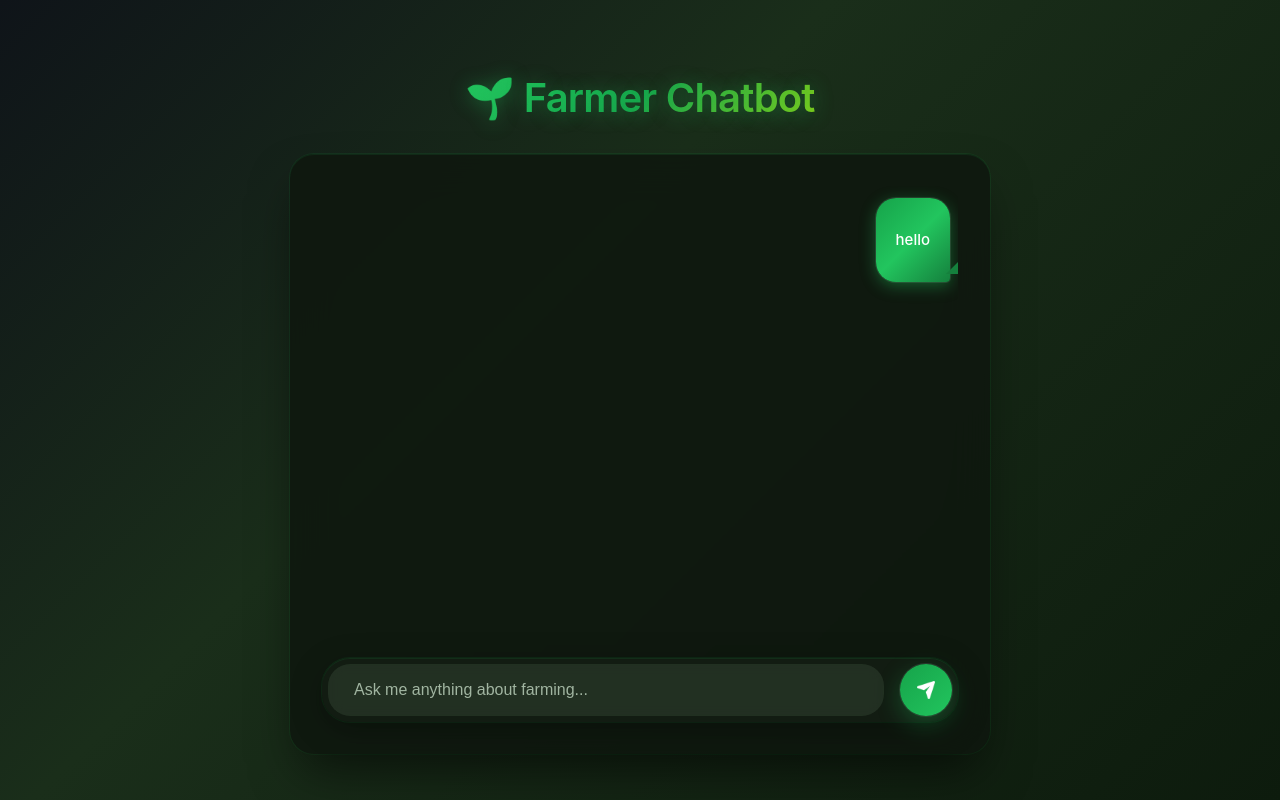
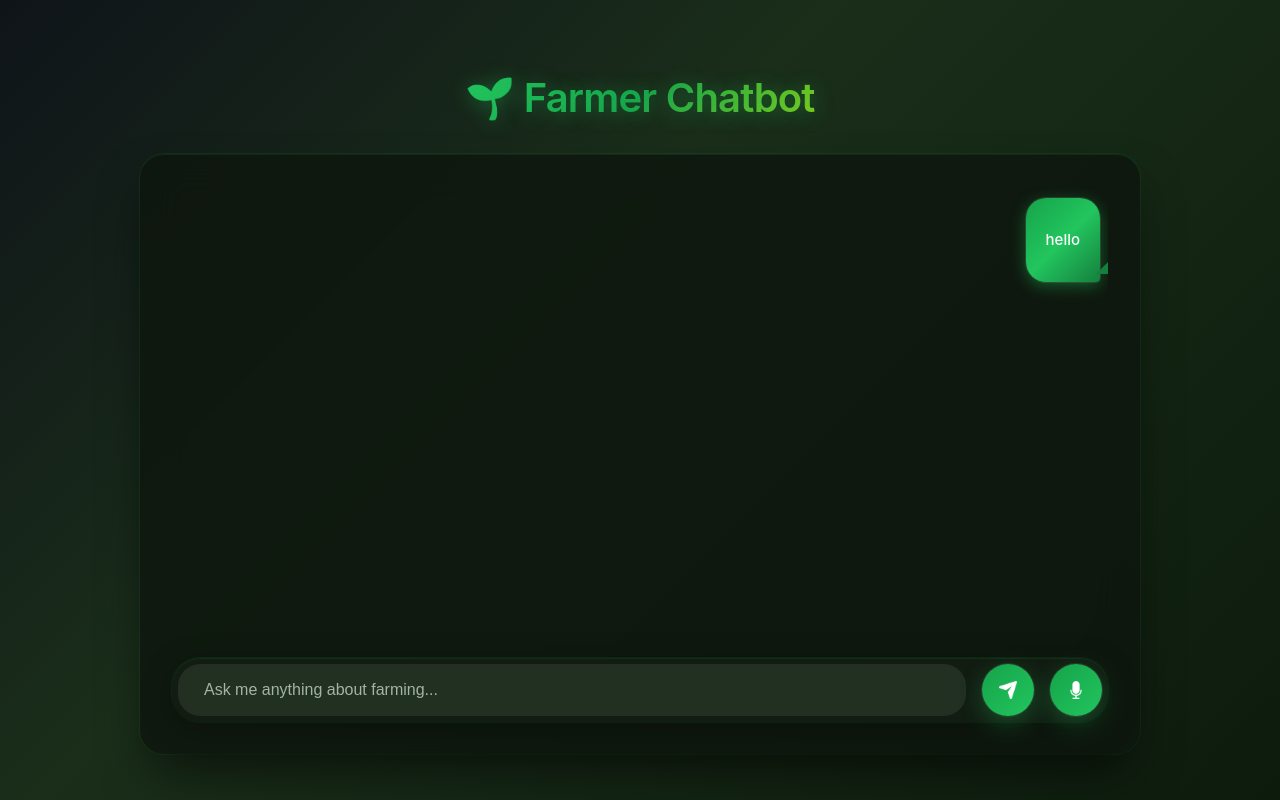
Before and after one commit to atharvamw/farmerchat, a React (Vite) app: page / in a window 1280 px wide. Built offline with nearby package versions, Linux system fonts and the light colour scheme; no server answers.

Commit message:
FarmChat 1.2 Voice

```diff
--- a/src/App.css
+++ b/src/App.css
@@ -36,7 +36,7 @@ main {
 
 .chat-container {
   width: 100%;
-  max-width: 700px;
+  max-width: 1000px;
   display: flex;
   flex-direction: column;
   background: rgba(15, 23, 15, 0.85);
--- a/src/App.jsx
+++ b/src/App.jsx
@@ -3,11 +3,13 @@ import sendIcon from "./assets/send.png"
 import {useState, useEffect} from "react"
 import ReactMarkdown from "react-markdown";
 import remarkGfm from "remark-gfm";
+import VoiceInput from "./components/VoiceInput";
 
 export default function App()
 {
   const [messages, setMessages] = useState([{"role": "user", "content": "hello"}]);
   const [inputValue, setInputValue] = useState("");
+  const [voiceMsg, setVoiceMsg] = useState("");
 
   function handleSend(formdata)
   {
@@ -42,7 +44,7 @@ export default function App()
       };
 
       fetch("https://farmerai.atharvawadekar123.workers.dev/", options)
-      .then(res=> res.text())
+      .then(res=> res.json())
       .then(data=>{
         setMessages((prev)=>([...prev, {"role": "assistant", "content": data}]))
     }
@@ -70,6 +72,7 @@ export default function App()
               placeholder="Ask me anything about farming..."
             />
             <button type="submit"><img src={sendIcon} alt="Send" /></button>
+            <VoiceInput onResult={(text)=> setInputValue(text) }/>
           </form>
 
       </div>
--- /dev/null
+++ b/src/components/VoiceInput.jsx
@@ -0,0 +1,56 @@
+import { useState, useEffect } from "react";
+import micIcon from "../assets/microphone.png"
+
+export default function VoiceInput({ onResult }) {
+  const [listening, setListening] = useState(false);
+  const [recognition, setRecognition] = useState(null);
+
+  useEffect(() => {
+    const SpeechRecognition = window.SpeechRecognition || window.webkitSpeechRecognition;
+
+    if (!SpeechRecognition) {
+      alert("Your browser does not support Speech Recognition!");
+      return;
+    }
+
+    const rec = new SpeechRecognition();
+    rec.lang = "en-IN";          // Language
+    rec.interimResults = true;   // Get partial results
+    rec.continuous = true;
+
+    rec.onresult = (event) => {
+      const transcript = Array.from(event.results)
+        .map((result) => result[0].transcript)
+        .join("");
+      onResult(transcript); // Send transcript to parent
+      //console.log(transcript);
+    };
+
+    rec.onend = () => setListening(false);
+
+    setRecognition(rec);
+  }, []);
+
+  const startListening = (e) => {
+    e.preventDefault();
+    if (recognition) {
+      setListening(true);
+      recognition.start();
+    }
+  };
+
+  const stopListening = (e) => {
+    e.preventDefault();
+    if (recognition) recognition.stop();
+    setListening(false);
+  };
+
+  return (
+    <div>
+      <button onClick={listening ? stopListening : startListening}>
+
+        {listening ? "Stop" : <img src={micIcon} alt="Speak"/>}
+      </button>
+    </div>
+  );
+}
```
Also changed, not shown: src/assets/microphone.png (added).
